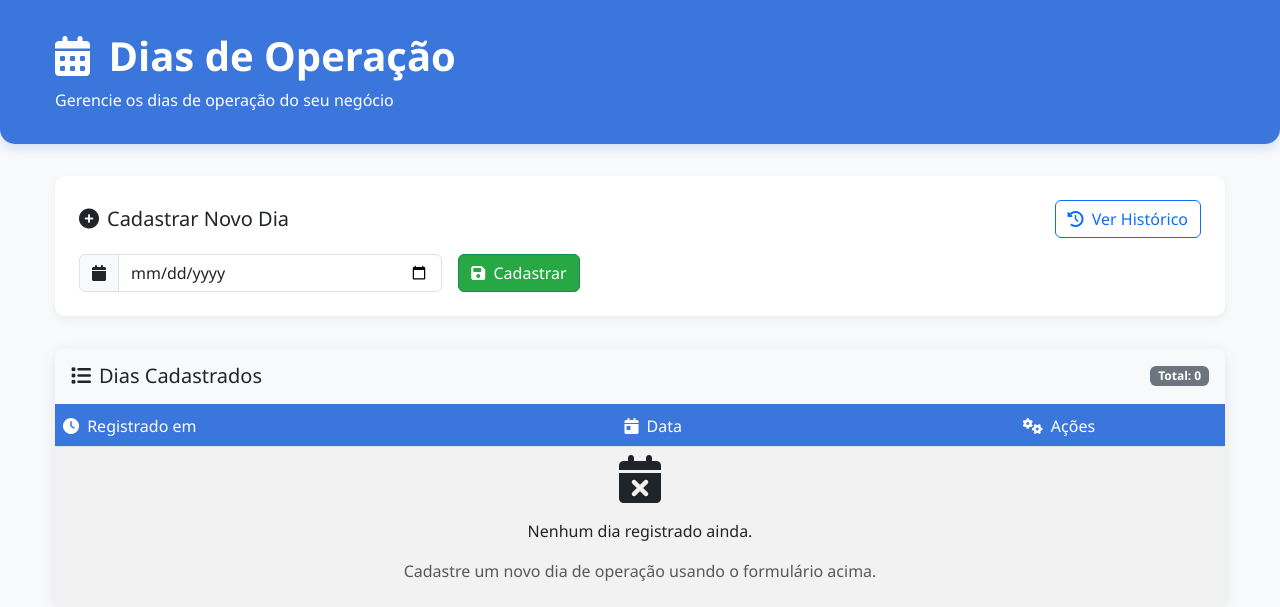
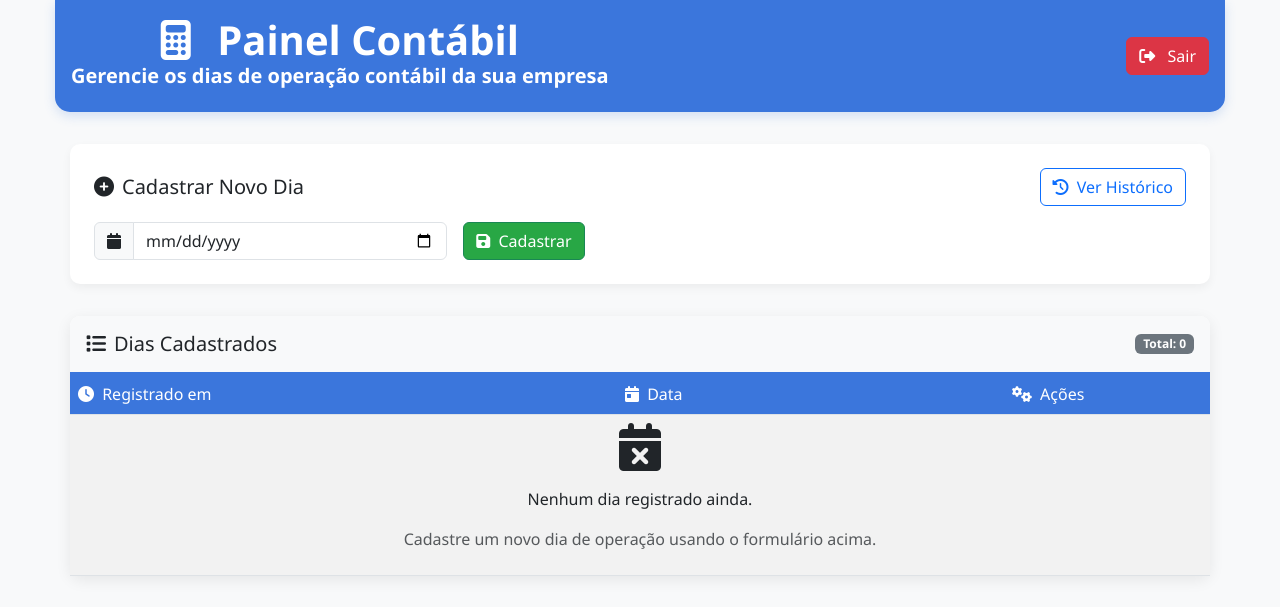
Before and after one commit to TencologiaConjel/Entregas-Conjel, a Django app: page /demanda/ in a window 1280 px wide. Shown: the top 607 px of the page. Run offline with Django 5.2, Linux system fonts and the light colour scheme; data that the repository does not hold is empty.

Commit message:
ajustes de tela , ficou mais bonito

```diff
--- a/core/templates/demanda.html
+++ b/core/templates/demanda.html
@@ -100,14 +100,15 @@
     </style>
 </head>
 <body>
-    <div class="header-section">
-        <div class="main-container">
-            <h1 class="page-title">
-                <i class="fas fa-calendar-alt me-2"></i>
-                Dias de Operação
-            </h1>
-            <p class="mb-0">Gerencie os dias de operação do seu negócio</p>
-        </div>
+   <div class="main-container ">
+    <div class="header-section d-flex justify-content-between align-items-center p-3">
+        <h1 class="page-title align-items-center text-center">
+            <i class="fas fa-calculator me-3"></i> Painel Contábil
+            <p class="mb-0 fs-5">Gerencie os dias de operação contábil da sua empresa</p>
+        </h1>
+         <a href="{% url 'logout' %}" class="btn btn-danger">
+            <i class="fas fa-sign-out-alt me-2"></i> Sair
+        </a>
     </div>
     <div class="main-container">
         {% if messages %}
```
Also changed, not shown: core/templates/painel_contabil.html (+7 -7 lines).
